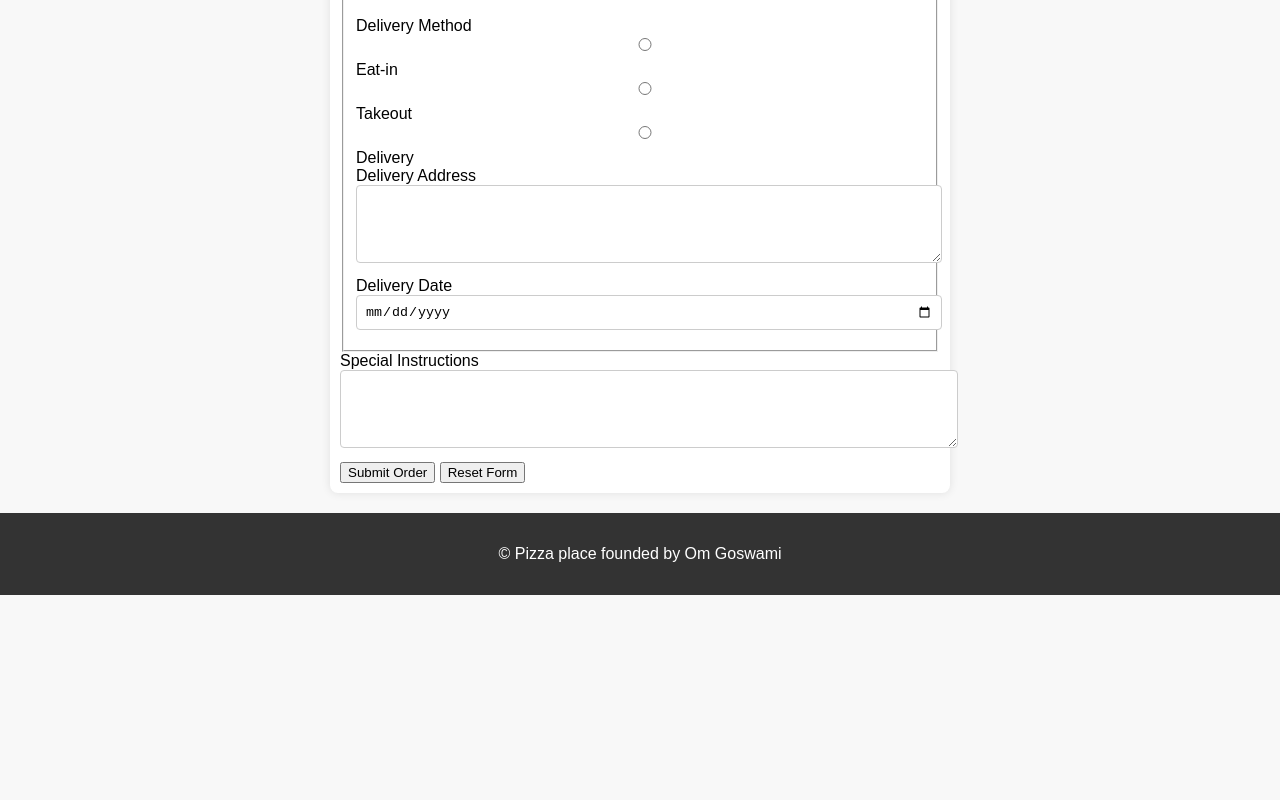
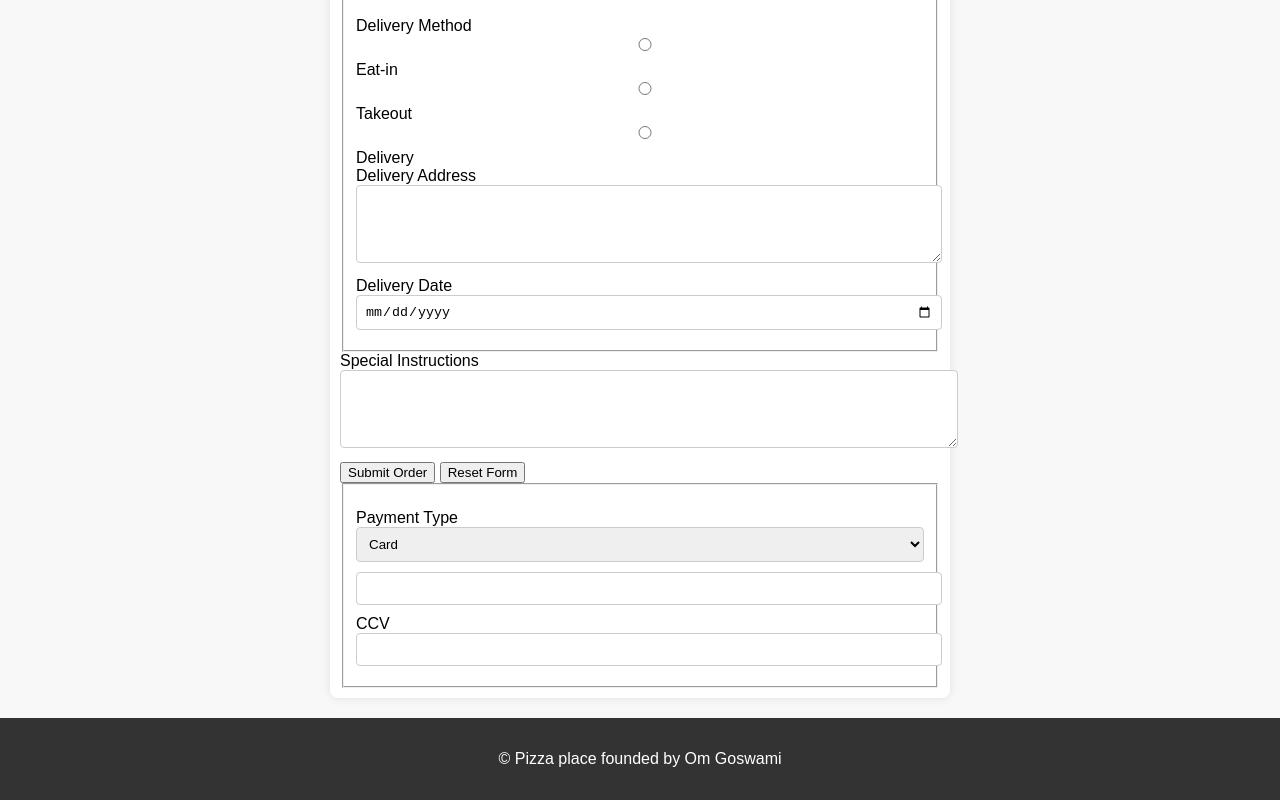
Before and after one commit to YakuHajime/PizzaDeliveryForm, a plain HTML site: page index.html in a window 1280 px wide. Shown: the part 1863-2663 px from the top of the page. Before the commit the page ends 2458 px from the top, so only its background shows below. Drawn offline with Linux system fonts and the light colour scheme.

Commit message:
Add files via upload

```diff
--- a/index.html
+++ b/index.html
@@ -50,7 +50,7 @@
 </head>
 <body>
     <header>
-        <h1> Musky Pizza Co.</h1>
+        <h1> Muskyy Pizza Co.</h1>
 
 
 
@@ -182,7 +182,35 @@
              <button type="submit">Submit Order</button>
              <button type="reset">Reset Form</button>
 
+            <!-- Payment Options-->
+            <fieldset>
 
+                <br><label for="Payment">Payment Type</label>
+                <select id="Payment" name="Payment" required>
+
+
+
+                    <option value="Card">Card</option>
+                    <option value="Cash On Deliver">Cash On Delivery</option><br>
+
+
+
+
+
+                    <br><label for="Card">Card</label>
+                    <input type="tel" id="Card" name="Card" required>
+
+
+                    <br><label for="ccv"> CCV </label>
+                    <input type="ccv" id="ccv" name="ccv" required>
+
+
+
+                </select>
+
+
+
+            </fieldset>
 
         </form>
 
```
